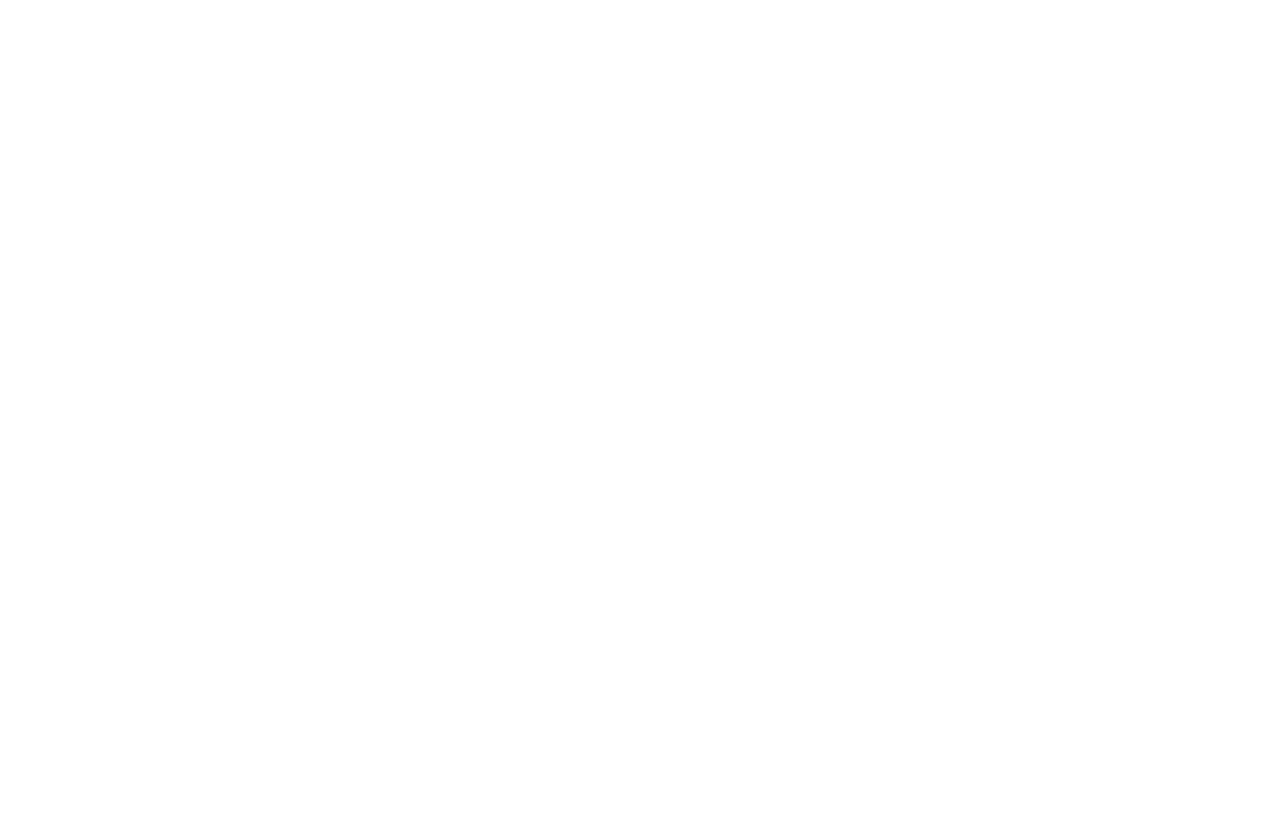
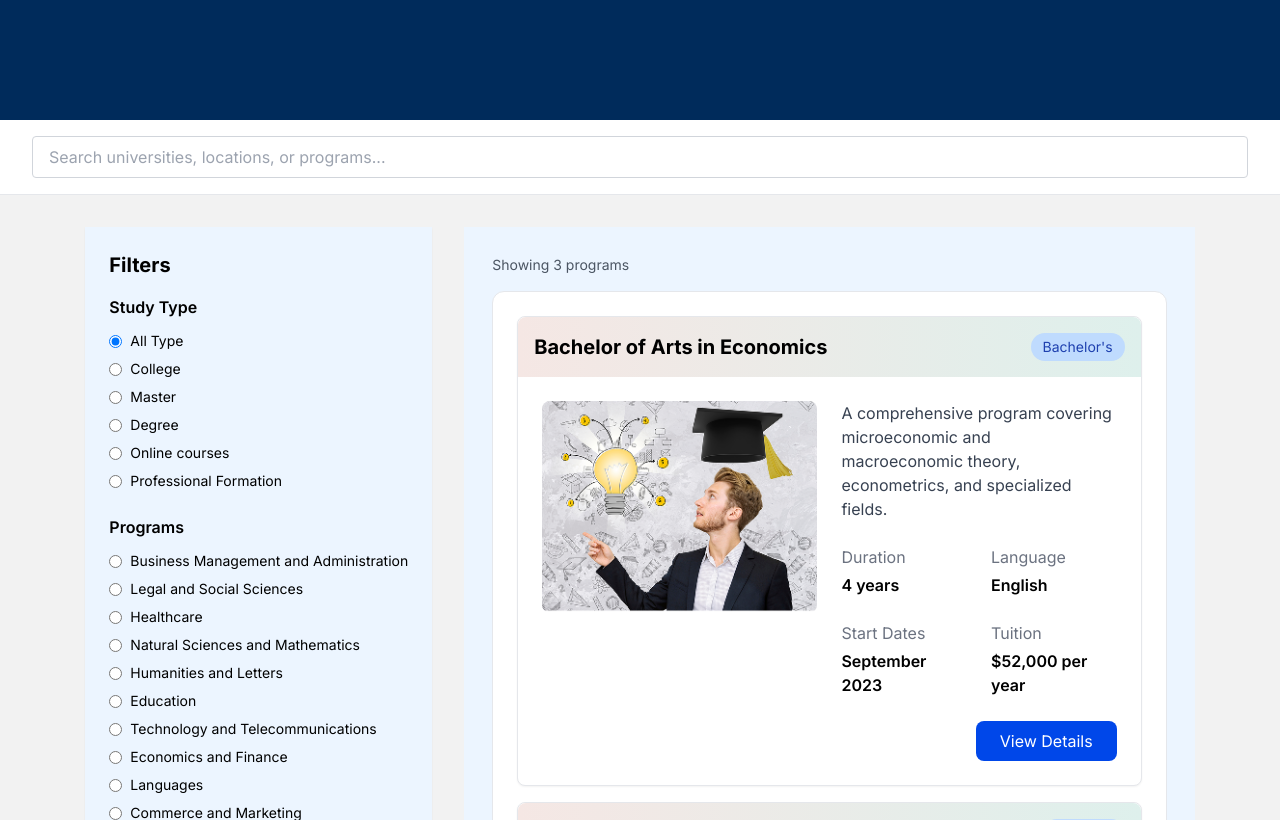
Before and after one commit to Sanjida-Khanam778/hugo-landing-page, a React (Vite) app: page /programs in a window 1280 px wide. Before the commit this address had no page. Shown: the part 280-1100 px from the top of the page. Before the commit the page ends 800 px from the top, so only its background shows below. Built offline with nearby package versions, Linux system fonts and the light colour scheme.

Commit message:
add programs option in navbar

```diff
--- a/src/Pages/Programs/AllUniversityPrograms.jsx
+++ b/src/Pages/Programs/AllUniversityPrograms.jsx
@@ -1,48 +1,204 @@
-import React from 'react'
+import React from "react";
 import { useState } from "react";
 import { Star, ChevronDown, X } from "lucide-react";
 import { PiBookOpenBold, PiGlobeSimpleBold } from "react-icons/pi";
+import program1 from "../../assets/images/program1.png";
+import program2 from "../../assets/images/program2.png";
 import { Link } from "react-router-dom";
+import FiltersContent from "../../components/Shared/FiltersContent";
 export default function AllUniversityPrograms() {
+  const [levelFilter, setLevelFilter] = useState("all");
+  const [searchTerm, setSearchTerm] = useState("");
+  const [showFilters, setShowFilters] = useState(false);
+
+  const programs = [
+    {
+      id: 1,
+      title: "Bachelor of Arts in Economics",
+      level: "bachelor",
+      image: program1,
+      description:
+        "A comprehensive program covering microeconomic and macroeconomic theory, econometrics, and specialized fields.",
+      duration: "4 years",
+      language: "English",
+      startDates: "September 2023",
+      tuition: "$52,000 per year",
+      link: "/program-details",
+    },
+    {
+      id: 2,
+      title: "Master of Business Administration",
+      level: "master",
+      image: program2,
+      description:
+        "A rigorous program preparing students for leadership roles in global business.",
+      duration: "2 years",
+      language: "English",
+      startDates: "September 2023",
+      tuition: "$75,000 per year",
+      link: "/program-details",
+    },
+    {
+      id: 3,
+      title: "PhD in Computer Science",
+      level: "doctorate",
+      image: program1,
+      description:
+        "Advanced research program focusing on artificial intelligence, machine learning, and theoretical computer science.",
+      duration: "5 years",
+      language: "English",
+      startDates: "September 2023",
+      tuition: "Fully funded",
+      link: "/program-details",
+    },
+  ];
+
   return (
-   <div className="bg-base">
-      <UniBanner />
-      {/* Tabs */}
-      <div className="bg-white rounded-t-3xl relative -top-6 p-6 shadow-lg">
-        <div className="w-11/12 mx-auto px-4 sm:px-6 lg:px-8">
-          <div className="flex justify-between gap-8">
-            <div className="grid place-items-center gap-2">
-              <div className="flex items-center gap-3">
-                <Calendar size={22} className="text-blue" />
-                <p className="text-dark font-medium text-lg">Founded</p>
+    <div className="min-h-screen bg-[#F2F2F2] font-inter">
+      {/* Header Section */}
+      <div className="text-white flex items-center justify-center relative overflow-hidden bg-primary h-[50vh]">
+        <div className="w-11/12 mx-auto relative z-10 px-4 sm:px-6 lg:px-8">
+          <h1 className="text-2xl md:text-4xl font-bold mb-8">
+            University Directory
+          </h1>
+          <p className="text-[#BFDBFE] max-w-3xl md:text-xl">
+            Explore our comprehensive directory of top universities worldwide.
+            Filter by location, programs, and more to find your perfect match.
+          </p>
+        </div>
+      </div>
+
+      {/* Search and Sort Bar */}
+      <div className="bg-white border-b border-gray-200 py-4 px-8">
+        <div className="max-w-7xl flex mx-auto">
+          <input
+            type="text"
+            placeholder="Search universities, locations, or programs..."
+            className="flex-1 px-4 py-2 border border-gray-300 rounded focus:outline-none focus:ring-2 focus:ring-blue-500"
+          />
+          {/* <div className="ml-4 flex items-center space-x-2">
+              <span className="text-sm text-gray-600">Sort by Ranking</span>
+              <ChevronDown size={16} className="text-gray-600" />
+            </div> */}
+        </div>
+      </div>
+
+      {/* Main Content */}
+      <div className="w-11/12 mx-auto px-4 sm:px-6 lg:px-8 py-8">
+        <div className="flex flex-col lg:flex-row gap-8">
+          {/* Mobile: filter toggle (visible on small screens) */}
+          <div className="lg:hidden w-full mb-4 flex items-center justify-between">
+            <button
+              onClick={() => setShowFilters(true)}
+              className="px-4 py-2 bg-white border border-gray-300 rounded shadow-sm text-sm"
+            >
+              Filters
+            </button>
+            <div>
+              <p className="text-sm text-gray-600">Showing 3 programs</p>
+            </div>
+          </div>
+
+          {/* Desktop sidebar (hidden on small) */}
+          <div className="w-68 flex-shrink-0 hidden lg:block">
+            <FiltersContent />
+          </div>
+
+          {/* Mobile filter panel (overlay) */}
+          {showFilters && (
+            <>
+              <div
+                className="fixed inset-0 bg-black/40 z-[10000]"
+                onClick={() => setShowFilters(false)}
+              />
+              <div className="fixed left-0 top-0 bottom-0 w-72 z-[10000] overflow-auto bg-[#ECF5FF] p-4">
+                <div className="flex absolute right-2 items-center justify-end">
+                  <button onClick={() => setShowFilters(false)} className="p-2">
+                    <X />
+                  </button>
+                </div>
+                <FiltersContent />
               </div>
-              <p className=" text-[#374151]">1636</p>
+            </>
+          )}
+
+          {/* University Grid */}
+          <div className="flex-1 p-4 md:p-7 bg-[#ECF5FF]">
+            <div className="mb-4">
+              <p className="text-sm text-gray-600">Showing 3 programs</p>
             </div>
-            <div className="grid place-items-center gap-2">
-              <div className="flex items-center gap-3">
-                <Building size={22} className="text-blue" />
-                <p className="text-dark font-medium text-lg">Campuses</p>
-              </div>
-              <p className=" text-[#374151]">3</p>
+            <div className="border p-6 bg-white rounded-xl">
+
+
+              {/* Program Cards (rendered from data) */}
+              {programs.map((p) => (
+                <div
+                  key={p.id}
+                  className="bg-white rounded-lg shadow-sm mb-4 border"
+                >
+                  <div className="flex justify-between items-start bg-gradient-to-r from-[#F5E7E4] to-[#DEF0EC] rounded-t-lg p-4">
+                    <h3 className="text-xl font-bold">{p.title}</h3>
+                    <span className="bg-sky text-[#1E40AF] text-sm px-3 py-1 rounded-full">
+                      {p.level === "bachelor"
+                        ? "Bachelor's"
+                        : p.level === "master"
+                        ? "Master's"
+                        : "Doctorate"}
+                    </span>
+                  </div>
+                  <div className="flex gap-6 p-6">
+                    <div className="h-auto w-full">
+                      <img
+                        className="rounded-lg w-full"
+                        src={p.image}
+                        alt={p.title}
+                      />
+                    </div>
+                    <div className="w-full">
+                      <p className="text-gray-700 mb-6">{p.description}</p>
+
+                      <div className="grid grid-cols-2 gap-6 mb-6">
+                        <div>
+                          <p className=" text-gray-500 mb-1">Duration</p>
+                          <p className=" font-semibold">{p.duration}</p>
+                        </div>
+                        <div>
+                          <p className=" text-gray-500 mb-1">Language</p>
+                          <p className=" font-semibold">{p.language}</p>
+                        </div>
+                        <div>
+                          <p className=" text-gray-500 mb-1">Start Dates</p>
+                          <p className=" font-semibold">{p.startDates}</p>
+                        </div>
+                        <div>
+                          <p className=" text-gray-500 mb-1">Tuition</p>
+                          <p className=" font-semibold">{p.tuition}</p>
+                        </div>
+                      </div>
+
+                      <div className="flex justify-end">
+                        <Link to={p.link}>
+                          <button className="bg-blue hover:shadow-lg hover:scale-105 transition-transform text-white px-6 py-2 rounded-lg">
+                            View Details
+                          </button>
+                        </Link>
+                      </div>
+                    </div>
+                  </div>
+                </div>
+              ))}
             </div>
-            <div className="grid place-items-center gap-2">
-              <div className="flex items-center gap-3">
-                <Users size={22} className="text-blue" />
-                <p className="text-dark font-medium text-lg">Students</p>
-              </div>
-              <p className=" text-[#374151]">23,000</p>
-            </div>
-            <div className="grid place-items-center gap-2">
-              <div className="flex items-center gap-3">
-                <Award size={22} className="text-blue" />
-                <p className="text-dark font-medium text-lg">Faculty</p>
-              </div>
-              <p className=" text-[#374151]">2,400</p>
+
+            {/* Load More Button */}
+            <div className="mt-8 text-center">
+              <button className="px-6 py-3 text-lg border-2 border-blue text-blue rounded-md font-medium hover:bg-blue-50 transition-colors inline-flex items-center">
+                Load More
+                <ChevronDown size={16} className="ml-2" />
+              </button>
             </div>
           </div>
         </div>
       </div>
-      <UniversityTab />
     </div>
-  )
+  );
 }
--- a/src/Pages/UniversityDirectory/Program.jsx
+++ b/src/Pages/UniversityDirectory/Program.jsx
@@ -2,6 +2,7 @@
 import program1 from "../../assets/images/program1.png";
 import program2 from "../../assets/images/program2.png";
 import { Link } from "react-router-dom";
+
 export default function Program() {
   const [levelFilter, setLevelFilter] = useState("all");
   const [searchTerm, setSearchTerm] = useState("");
--- a/src/Routers/Router.jsx
+++ b/src/Routers/Router.jsx
@@ -36,6 +36,7 @@
 import AdminDashboard from "../Layouts/Admin/AdminDashboard/AdminDashboard";
 import Universities from "../Layouts/Admin/Universities/Universities";
 import AIAssistant from "../components/AIAssistant/AIAssistant";
+import AllUniversityPrograms from "../Pages/Programs/AllUniversityPrograms";
 
 export const router = createBrowserRouter([
   {
@@ -80,6 +81,10 @@
       {
         path: "/program-details",
         element: <ProgramDetails />,
+      },
+      {
+        path: "/programs",
+        element: <AllUniversityPrograms />,
       },
       {
         path: "/events",
--- a/src/components/Shared/FiltersContent.jsx
+++ b/src/components/Shared/FiltersContent.jsx
@@ -5,7 +5,8 @@
   const [selectedCountry, setSelectedCountry] = useState("all");
   const [selectedLevel, setSelectedLevel] = useState("all");
   const [selectedField, setSelectedField] = useState("all");
-  <div className="bg-[#ECF5FF] p-6 shadow-sm">
+  return (
+    <div className="bg-[#ECF5FF] text-black p-6 shadow-sm z-[10000]">
       <h3 className="font-bold text-xl mb-4">Filters</h3>
 
       {/* Study type Filter */}
@@ -471,5 +472,6 @@
           </label>
         </div>
       </div>
-  </div>;
+    </div>
+  );
 }
```
Lines whose indentation alone changed are shown as unchanged.
